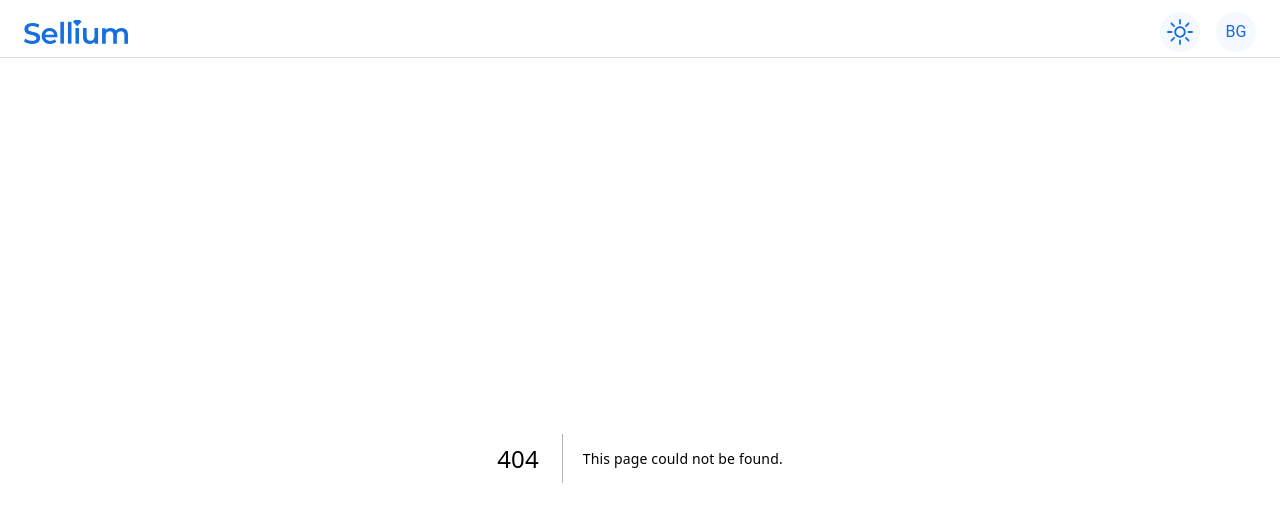
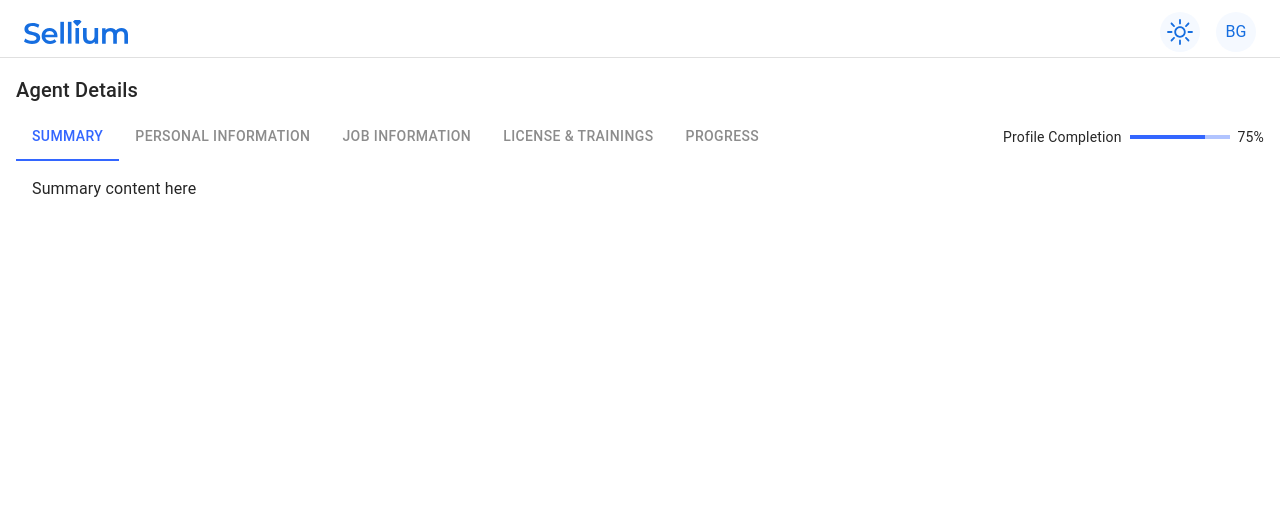
Before and after one commit to kurtco/sellium-frontend, a Next.js app: page /agentdetails/1 in a window 1280 px wide. Before the commit this address had no page. Shown: the top 506 px of the page. Built offline with nearby package versions, Linux system fonts and the light colour scheme.

Commit message:
agent details and tabs backbone

```diff
--- /dev/null
+++ b/src/app/_components/DetailsTabs.tsx
@@ -0,0 +1,64 @@
+"use client";
+
+import React, { useState } from "react";
+import { Tabs, Tab, Box, Typography, LinearProgress } from "@mui/material";
+import { AgentDetalsLabels } from "@/constants/labels.enums";
+import { useParams } from "next/navigation";
+
+interface TabContent {
+  label: string;
+  content: React.ReactNode;
+}
+
+interface CustomTabsProps {
+  tabs: TabContent[];
+  progress: number;
+}
+
+const CustomTabs = ({ tabs, progress }: CustomTabsProps) => {
+  const params = useParams();
+  const id = params?.id;
+
+  console.log("id ", id);
+  const [selectedTab, setSelectedTab] = useState(0);
+
+  const handleTabChange = (event: React.SyntheticEvent, newValue: number) => {
+    setSelectedTab(newValue);
+  };
+
+  return (
+    <Box sx={{ width: "100%", padding: 2 }}>
+      <Typography variant="h6" gutterBottom>
+        {AgentDetalsLabels.title}
+      </Typography>
+      <Box display="flex" justifyContent="space-between" alignItems="center">
+        <Tabs
+          value={selectedTab}
+          onChange={handleTabChange}
+          indicatorColor="primary"
+          textColor="primary"
+          variant="scrollable"
+          scrollButtons="auto"
+        >
+          {tabs.map((tab, index) => (
+            <Tab key={index} label={tab.label} />
+          ))}
+        </Tabs>
+        <Box display="flex" alignItems="center" sx={{ marginLeft: 2 }}>
+          <Typography variant="body2" sx={{ marginRight: 1 }}>
+            {AgentDetalsLabels.profileCompletation}
+          </Typography>
+          <LinearProgress
+            variant="determinate"
+            value={progress}
+            sx={{ width: 100, marginRight: 1 }}
+          />
+          <Typography variant="body2">{`${progress}%`}</Typography>
+        </Box>
+      </Box>
+      <Box sx={{ padding: 2 }}>{tabs[selectedTab].content}</Box>
+    </Box>
+  );
+};
+
+export default CustomTabs;
--- /dev/null
+++ b/src/app/agentdetails/[id]/page.tsx
@@ -0,0 +1,25 @@
+import CustomTabs from "@/app/_components/DetailsTabs";
+import React from "react";
+
+const tabsData = [
+  { label: "Summary", content: <div>Summary content here</div> },
+  {
+    label: "Personal Information",
+    content: <div>Personal Information content here</div>,
+  },
+  {
+    label: "Job Information",
+    content: <div>Job Information content here</div>,
+  },
+  {
+    label: "License & Trainings",
+    content: <div>License & Trainings content here</div>,
+  },
+  { label: "Progress", content: <div>Progress content here</div> },
+];
+
+const AgentDetails: React.FC = () => {
+  return <CustomTabs tabs={tabsData} progress={75} />;
+};
+
+export default AgentDetails;
--- a/src/constants/labels.enums.ts
+++ b/src/constants/labels.enums.ts
@@ -49,3 +49,7 @@ export enum RepresentativeTypeLabels {
   LicensedButton = "Licensed",
   LicensedButtonValue = "Representative Licensed",
 }
+export enum AgentDetalsLabels {
+  title = "Agent Details",
+  profileCompletation = "Profile Completion",
+}
```
